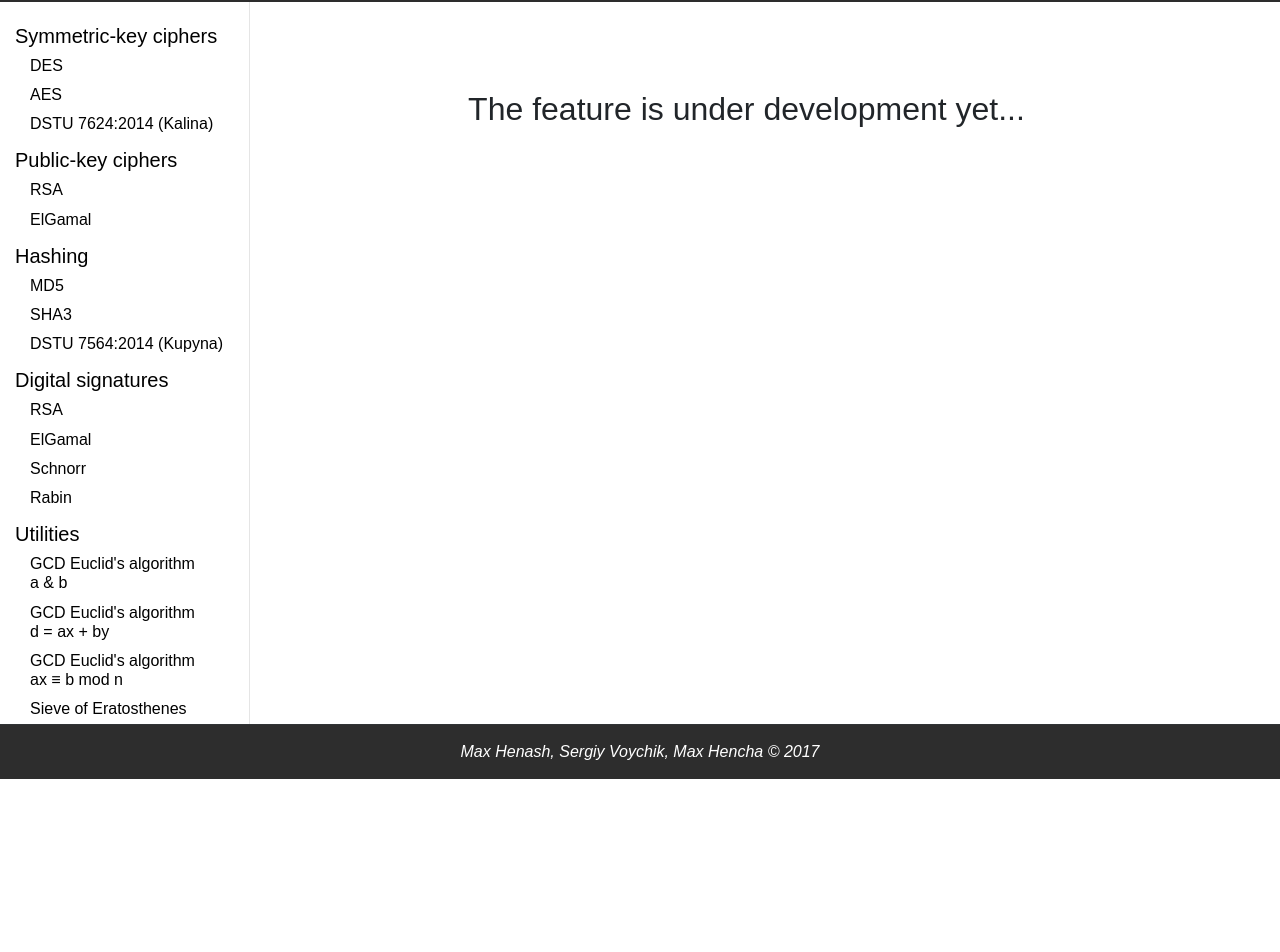
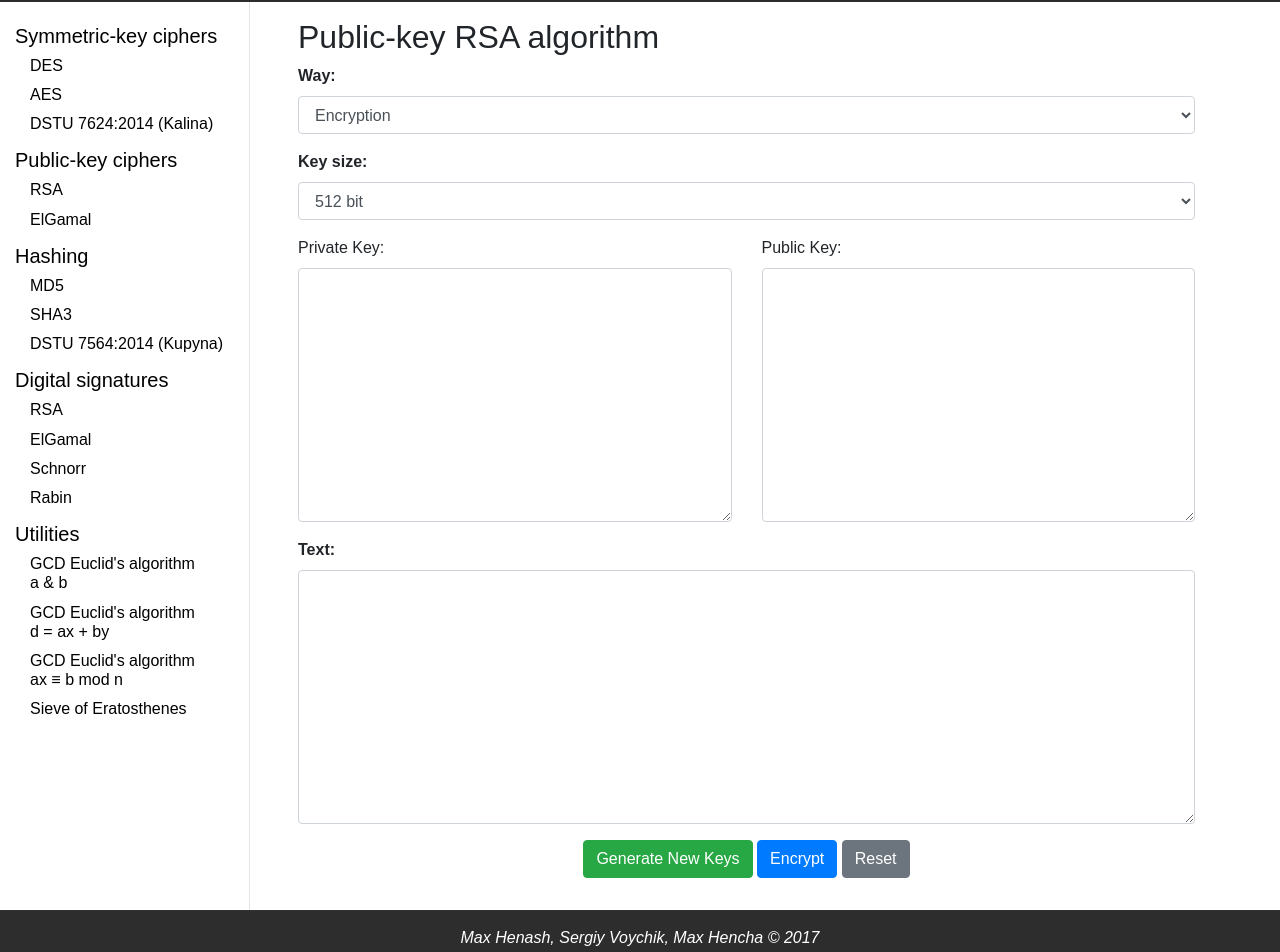
Before and after one commit to MaxGenash/crypto-algorithms, a React (Create React App) app: page /public-key/rsa in a window 1280 px wide. Shown: the part 95-1047 px from the top of the page. Before the commit the page ends 874 px from the top, so only its background shows below. Built offline with nearby package versions, Linux system fonts and the light colour scheme.

Commit message:
Added implementation of RSA algorithm

```diff
--- a/src/Components/App.jsx
+++ b/src/Components/App.jsx
@@ -6,6 +6,7 @@ import Sidebar from './Sidebar'
 import FormAes from './FormAes'
 import FormDes from './FormDes'
 import FormKalina from './FormKalina'
+import FormRsa from './FormRsa'
 import ToDo from './ToDo'
 import './App.css';
 
@@ -23,7 +24,7 @@ export default class App extends Component {
                 <Route path="/symmetric-key/aes" component={FormAes} />
                 <Route path="/symmetric-key/des" component={FormDes} />
                 <Route path="/symmetric-key/kalina" component={FormKalina} />
-                <Route path="/public-key/rsa" component={ToDo} />
+                <Route path="/public-key/rsa" component={FormRsa} />
                 <Route path="/public-key/elgamal" component={ToDo} />
                 <Route path="/hashing/md5" component={ToDo} />
                 <Route path="/hashing/sha3" component={ToDo} />
--- a/src/Components/FormAes.jsx
+++ b/src/Components/FormAes.jsx
@@ -1,6 +1,5 @@
 import React, { Component } from 'react';
 import AesModel from '../Models/AesModel';
-import "./FormAes.css";
 
 export default class FormDes extends Component {
   constructor(props) {
@@ -31,7 +30,7 @@ export default class FormDes extends Component {
   render() {
     return (
       <section>
-        <h2>AES algorithm</h2>
+        <h2> Symmetric-key AES algorithm </h2>
         <form className="form-horizontal initial-data-form" onSubmit={this.handleSubmit}>
           <div className="form-group">
             <label className="control-label">
--- a/src/Components/FormDes.jsx
+++ b/src/Components/FormDes.jsx
@@ -1,6 +1,5 @@
 import React, { Component } from 'react';
 import DesModel from '../Models/DesModel';
-import "./FormDes.css";
 
 export default class FormDes extends Component {
   constructor(props) {
@@ -31,7 +30,7 @@ export default class FormDes extends Component {
   render() {
     return (
       <section>
-        <h2>DES algorithm</h2>
+        <h2> Symmetric-key DES algorithm </h2>
         <form className="form-horizontal initial-data-form" onSubmit={this.handleSubmit}>
           <div className="form-group">
             <label className="control-label">
--- a/src/Components/FormKalina.jsx
+++ b/src/Components/FormKalina.jsx
@@ -1,6 +1,5 @@
 import React, { Component } from 'react';
 import KalinaModel from '../Models/KalinaModel';
-import "./FormKalina.css";
 
 export default class FormKalina extends Component {
   constructor(props) {
@@ -31,7 +30,7 @@ export default class FormKalina extends Component {
   render() {
     return (
       <section>
-        <h2> ДСТУ 7624:2014 (Kalina) algorithm </h2>
+        <h2> Symmetric-key DSTU 7624:2014 (Kalina) algorithm </h2>
         <form className="form-horizontal initial-data-form" onSubmit={this.handleSubmit}>
           <div className="form-group">
             <label className="control-label">
--- /dev/null
+++ b/src/Components/FormRsa.jsx
@@ -0,0 +1,145 @@
+import React, { Component } from 'react';
+import RsaModel from '../Models/RsaModel';
+
+export default class FormRsa extends Component {
+  constructor(props) {
+    super(props);
+    this.state = {
+      way: 'enc',
+      keySize: 512,
+      privateKey: '',
+      publicKey: '',
+      text: '',
+      result: '',
+    };
+
+    this._model = new RsaModel();
+
+    this.handleSubmit = this.handleSubmit.bind(this);
+    this.generateKeys = this.generateKeys.bind(this);
+  }
+
+  handleSubmit(e) {
+    e.preventDefault();
+    let result;
+    if(this.state.way === 'enc') {
+      if (!this.state.publicKey) {
+        alert('Public key is required!');
+        return;
+      }
+      result = this._model.encrypt(this.state.publicKey, this.state.text);
+    } else {
+      if (!this.state.privateKey) {
+        alert('Private key is required!');
+        return;
+      }
+      result = this._model.decrypt(this.state.privateKey, this.state.text);
+    }
+    this.setState({result});
+  }
+
+  generateKeys() {
+    const {privateKey, publicKey} = this._model.generateKeys(this.state.keySize);
+    this.setState({privateKey, publicKey});
+  }
+
+  render() {
+    return (
+      <section>
+        <h2> Public-key RSA algorithm </h2>
+        <form className="form-horizontal initial-data-form" onSubmit={this.handleSubmit}>
+          <div className="form-group">
+            <label className="control-label">
+              <strong>Way:</strong>
+            </label>
+            <select
+              value={this.state.way}
+              className="form-control"
+              onChange={e => this.setState({way: e.target.value})}
+            >
+              <option value="enc">Encryption</option>
+              <option value="dec">Decryption</option>
+            </select>
+          </div>
+          <div className="form-group">
+            <label className="control-label">
+              <strong>Key size:</strong>
+            </label>
+            <select
+              value={this.state.keySize}
+              className="form-control"
+              onChange={e => this.setState({keySize: e.target.value})}
+            >
+              <option value="512">512 bit</option>
+              <option value="1024">1024 bit</option>
+              <option value="2048">2048 bit</option>
+              <option value="4096">4096 bit</option>
+            </select>
+          </div>
+          <div className="form-group">
+            <div className="row">
+              <div className="col-lg-6">
+                <label htmlFor="privkey">Private Key:</label>
+                <br />
+                <textarea
+                  id="privkey"
+                  rows="10"
+                  value={this.state.privateKey}
+                  onChange={e => this.setState({privateKey: e.target.value})}
+                  className="form-control"
+                />
+              </div>
+              <div className="col-lg-6">
+                <label htmlFor="pubkey">Public Key:</label>
+                <br />
+                <textarea
+                  id="pubkey"
+                  rows="10"
+                  value={this.state.publicKey}
+                  onChange={e => this.setState({publicKey: e.target.value})}
+                  className="form-control"
+                />
+              </div>
+            </div>
+          </div>
+          <div className="form-group">
+            <label className="control-label">
+              <strong>Text:</strong>
+            </label>
+            <textarea
+              value={this.state.text}
+              onChange={e => this.setState({text: e.target.value})}
+              className="form-control"
+              rows="10"
+            />
+          </div>
+          <div className="form-group text-center">
+            <button
+              id="generate"
+              className="btn btn-success"
+              type="button"
+              onClick={this.generateKeys}
+            >
+              Generate New Keys
+            </button>
+            {' '}
+            <button type="submit" className="btn btn-primary">
+              {this.state.way === 'enc' ? 'Encrypt' : 'Decrypt'}
+            </button>
+            {' '}
+            <button type="reset" className="btn btn-secondary">
+              Reset
+            </button>
+          </div>
+        </form>
+        {this.state.result && (
+          <div>
+            <hr/>
+            <h5>Result:</h5>
+            <div className="result-text">{this.state.result}</div>
+          </div>
+        )}
+      </section>
+    );
+  }
+}
--- /dev/null
+++ b/src/Models/RsaModel.js
@@ -0,0 +1,38 @@
+import {JSEncrypt} from 'jsencrypt';
+
+export default class RsaModel {
+  constructor() {
+
+  }
+
+  /**
+   * @param {String} key
+   * @param {String} msg
+   * @returns {string}
+   */
+  encrypt(key, msg) {
+    const crypt = new JSEncrypt();
+    crypt.setKey(key);
+    return crypt.encrypt(msg);
+  }
+
+  /**
+   * @param {String} key
+   * @param {String} msg
+   * @returns {string}
+   */
+  decrypt(key, msg) {
+    const crypt = new JSEncrypt();
+    crypt.setKey(key);
+    return crypt.decrypt(msg);
+  }
+
+  generateKeys(keySize) {
+    const crypt = new JSEncrypt({default_key_size: keySize});
+    crypt.getKey();
+    return {
+      privateKey: crypt.getPrivateKey(),
+      publicKey: crypt.getPublicKey()
+    };
+  }
+}
--- a/src/index.css
+++ b/src/index.css
@@ -8,3 +8,7 @@ abbr[title],
 abbr[data-original-title] {
   text-decoration: none;
 }
+
+.result-text {
+  word-break: break-all;
+}
```
Also changed, not shown: package.json (+5 -2 lines), src/Components/FormAes.css (deleted), src/Components/FormDes.css (deleted), src/Components/FormKalina.css (deleted).
